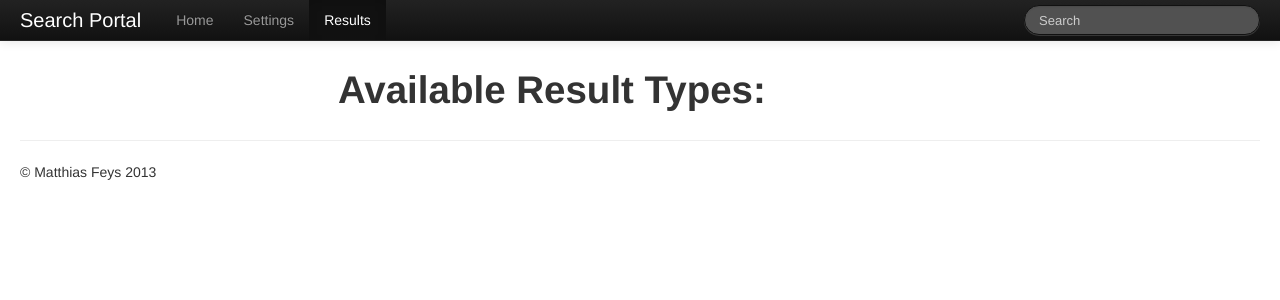
After one commit to Fematich/article_browser, a Flask app: page /results in a window 1280 px wide. The commit adds this page. Shown: the top 300 px of the page. Run offline with Flask 2, Linux system fonts and the light colour scheme; data that the repository does not hold is empty.

Commit message:
autoupdate 2013-12-16-12:05:03

```diff
--- /dev/null
+++ b/app/mongo_utils.py
@@ -0,0 +1,18 @@
+#!/usr/bin/env python
+"""
+@author:    Matthias Feys (matthiasfeys@gmail.com), IBCN (Ghent University)
+@date:      %(date)s
+"""
+import logging, pymongo
+
+logging.basicConfig(format='%(asctime)s : %(levelname)s : %(message)s', level=logging.INFO)
+logger=logging.getLogger("Mongo_utils")
+
+
+db = pymongo.MongoClient()
+work=db.work
+datastore=work.datastore
+
+
+def get_result_types():
+    return datastore.distinct("name")
--- a/app/templates/base.html
+++ b/app/templates/base.html
@@ -31,7 +31,8 @@
 <body>
 {% set navigation_bar = [
     ('/', 'Home'),
-    (url_for('settings'), 'Settings')
+    (url_for('settings'), 'Settings'),
+    (url_for('results'), 'Results')
 ] -%}
 {% set active_page = active_page|default('index') -%}
     <div class="navbar navbar-inverse navbar-fixed-top">
--- /dev/null
+++ b/app/templates/results.html
@@ -0,0 +1,14 @@
+<!-- extend base layout -->
+{% extends "base.html" %}
+{% set active_page = "Results" %}
+
+{% block body %}
+<h1>Available Result Types:</h1>
+
+<ul>
+  {%- for type in types %}
+    <li><a href={{url_for('results',type)}}>{{type}}</a></li>
+  {%- endfor %}
+</ul>
+
+{% endblock %}
--- a/app/views.py
+++ b/app/views.py
@@ -1,6 +1,6 @@
 from flask import Flask, flash, redirect, render_template, g, abort, request, url_for
 from app import app
-import utils
+import utils, mongo_utils
 from utils import finddocs,PoorDoc
 from forms import SearchForm
 from models import Pagination
@@ -62,3 +62,8 @@ app.jinja_env.globals['url_for_other_page'] = url_for_other_page
 @app.route('/settings', methods=['GET', 'POST'])
 def settings():
     return render_template('settings.html',)
+
+
+@app.route('/results', methods=['GET', 'POST'])
+def results():
+    return render_template('results.html',types=mongo_utils.get_result_types())
--- a/setup.py
+++ b/setup.py
@@ -10,3 +10,4 @@ subprocess.call([os.path.join('flask', bin, 'pip'), 'install', 'flask-whooshalch
 subprocess.call([os.path.join('flask', bin, 'pip'), 'install', 'flask-wtf'])
 subprocess.call([os.path.join('flask', bin, 'pip'), 'install', 'flask-babel'])
 subprocess.call([os.path.join('flask', bin, 'pip'), 'install', 'flup'])
+subprocess.call([os.path.join('flask', bin, 'pip'), 'install', 'pymongo'])
```
